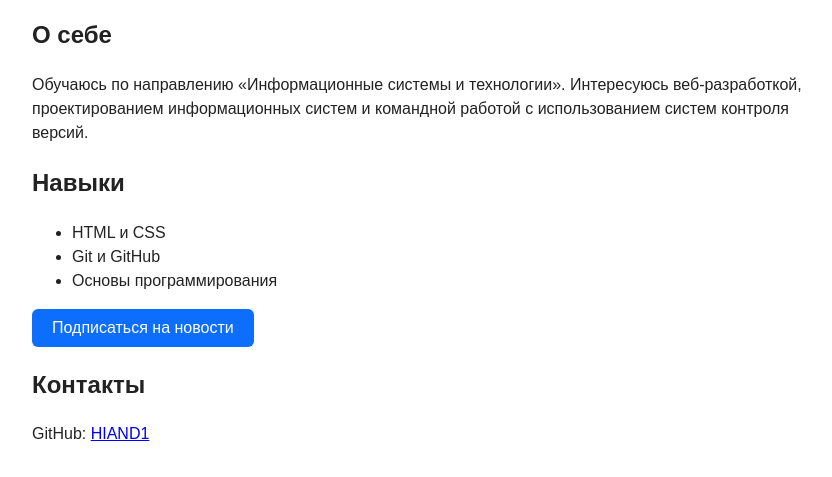
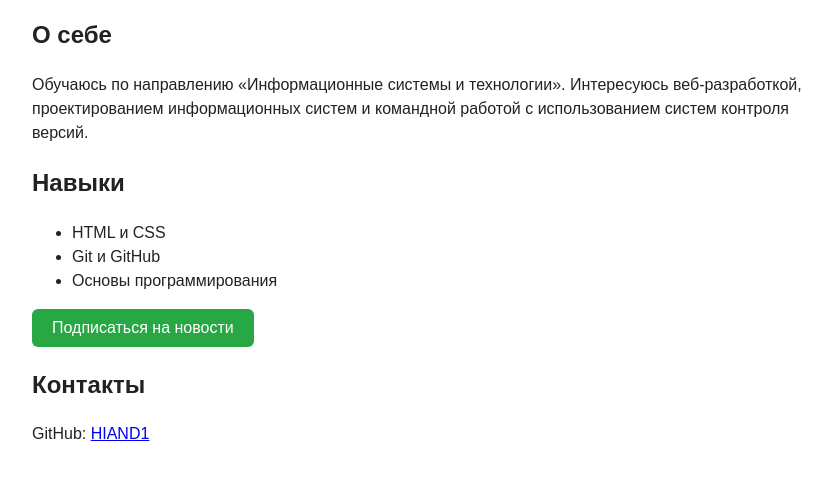
Before and after one commit to HIAND1/Git6, a plain HTML site: page index.html in a window 1280 px wide. Shown: the part 119-596 px from the top of the page, without its empty margins (208-1040 px from the left). Drawn offline with Linux system fonts and the light colour scheme.

Commit message:
Изменён цвет кнопки подписки

```diff
--- a/index.html
+++ b/index.html
@@ -8,7 +8,7 @@
     body { font-family: Arial, sans-serif; max-width: 800px; margin: 40px auto; padding: 0 20px; color: #222; line-height: 1.5; }
     h1 { margin-bottom: 4px; }
     .subtitle { color: #666; margin-top: 0; }
-    .subscribe { background: #0d6efd; color: #fff; border: none; padding: 10px 20px; border-radius: 6px; font-size: 16px; cursor: pointer; }
+    .subscribe { background: #28a745; color: #fff; border: none; padding: 10px 20px; border-radius: 6px; font-size: 16px; cursor: pointer; }
   </style>
 </head>
 <body>
```
